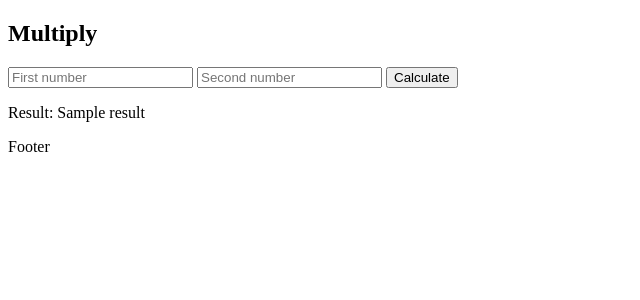
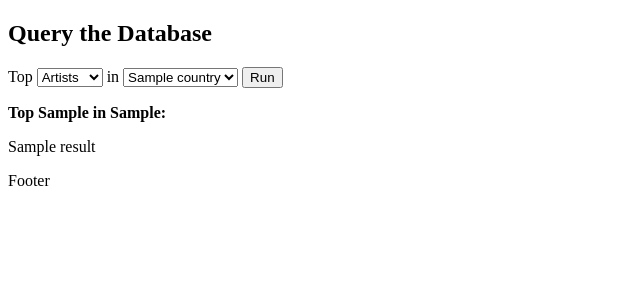
Before and after one commit to lrfield/music_analyzer_project, a Flask app: template templates/queries.html in a window 1280 px wide. Shown: the part 98-398 px from the top of the page, without its empty margins (0-640 px from the left). Run offline with Flask 3, Linux system fonts and the light colour scheme; the template is opened without the code that fills it: most values are stand-ins (such as "Sample title", 1, 10 or a date in 2020).

Commit message:
Initial commit

```diff
--- a/app.py
+++ b/app.py
@@ -2,11 +2,16 @@ import io
 import base64
 import numpy as np
 import matplotlib
-matplotlib.use('Agg')  # Non-interactive backend, required for Flask
+matplotlib.use('Agg')
 import matplotlib.pyplot as plt
 from flask import Flask, render_template, request
 
+# Import all MongoDB interaction from db.py
+import db as database
+
 app = Flask(__name__)
+
+# --- Business logic ---
 
 def multiply(a, b):
     return a * b
@@ -21,7 +26,6 @@ def generate_scatterplot():
     ax.set_xlabel('X')
     ax.set_ylabel('Y')
 
-    # Save plot to an in-memory buffer and encode as base64
     buffer = io.BytesIO()
     fig.savefig(buffer, format='png')
     buffer.seek(0)
@@ -32,42 +36,44 @@ def generate_scatterplot():
 
 # --- Routes ---
 
-# "A Minimal Application"
 @app.route('/')
 def home():
-    # "Rendering Templates"
     return render_template('index.html')
 
-# "Routing"
 @app.route('/report')
 def report():
-    # "Rendering Templates"
     return render_template('report.html')
 
-# "Routing"
 @app.route('/visualization')
 def visualization():
-    # "Rendering Templates"
     plot = generate_scatterplot()
     return render_template('visualization.html', plot=plot)
 
-# "HTTP Methods"
 @app.route('/queries', methods=['GET', 'POST'])
 def queries():
-    result = None
-    error = None
-    # "The Request Object"
+    # Populate dropdowns from the database
+    countries = database.get_countries()
+
+    results       = None
+    query_type    = None
+    query_country = None
+
     if request.method == 'POST':
-        try:
-            # "The Request Object"
-            a = float(request.form['operand_a'])
-            b = float(request.form['operand_b'])
-            result = multiply(a, b)
-        except ValueError:
-            error = "Both fields must be numbers."
-    # "Rendering Templates"
-    return render_template('queries.html', result=result, error=error)
+        query_type    = request.form['query_type']   # 'artists' or 'genre'
+        query_country = request.form['country']
 
-# "Debug Mode"
+        if query_type == 'artists':
+            results = database.top_artists_in_country(query_country)
+        elif query_type == 'genre':
+            results = database.top_genres_in_country(query_country)
+
+    return render_template(
+        'queries.html',
+        countries=countries,
+        results=results,
+        query_type=query_type,
+        query_country=query_country
+    )
+
 if __name__ == '__main__':
-    app.run(debug=True)
+    app.run(debug=False)
--- /dev/null
+++ b/db.py
@@ -0,0 +1,57 @@
+import pymongo
+import os
+
+MONGO_URI = os.environ.get("MONGO_URI", "mongodb+srv://fieldl_db_user:JcktLsFY2DeFl9za@maincluster.gy24md4.mongodb.net/")
+DB_NAME   = "music_data"
+
+# Single client instance reused across requests
+client = pymongo.MongoClient(MONGO_URI)
+db     = client[DB_NAME]
+
+artists_col = db["artists"]
+genres_col  = db["genre_profiles"]
+
+
+def get_countries():
+    countries = artists_col.distinct("country")
+    # distinct() can return None if a document has no country field
+    return sorted([c for c in countries if c])
+
+
+def get_genres():
+    genres = genres_col.distinct("_id")
+    return sorted([g for g in genres if g])
+
+
+def top_artists_in_country(country, limit=10):
+    cursor = (
+        artists_col
+        .find({"country": country}, {"name": 1})
+        .sort("total_listen_count", pymongo.DESCENDING)
+        .limit(limit)
+    )
+    return [doc["name"] for doc in cursor]
+
+
+def top_genres_in_country(country, limit=10):
+    results = []
+
+    for genre_doc in genres_col.find({}):
+        genre_name    = genre_doc["_id"]
+        top_countries = genre_doc.get("top_countries", [])
+
+        # Find this country's listen count within the genre's top_countries list
+        country_entry = next(
+            (entry for entry in top_countries if entry["country"] == country),
+            None
+        )
+
+        if country_entry:
+            results.append({
+                "genre":        genre_name,
+                "listen_count": country_entry["listen_count"]
+            })
+
+    # Sort by listen count descending and return genre name strings
+    results.sort(key=lambda x: x["listen_count"], reverse=True)
+    return [r["genre"] for r in results[:limit]]
--- a/templates/queries.html
+++ b/templates/queries.html
@@ -2,7 +2,7 @@
 <html lang="en">
 <head>
   <meta charset="utf-8">
-  <title>Music Analyzer Queries</title>
+  <title>Music Analyzer — Queries</title>
   <link rel="stylesheet" href="/static/styles.css">
 </head>
 <body>
@@ -12,32 +12,45 @@
 </header>
 
 <nav>
-    <a class="nav-btn" href="/">Home</a>
-    <a class="nav-btn" href="/report">Report</a>
-    <a class="nav-btn" href="/queries">Queries</a>
-    <a class="nav-btn" href="/visualization">Visualization</a>
+  <a class="nav-btn" href="/">Home</a>
+  <a class="nav-btn" href="/report">Report</a>
+  <a class="nav-btn active" href="/queries">Queries</a>
+  <a class="nav-btn" href="/visualization">Visualization</a>
 </nav>
 
 <main>
   <div class="card">
-    <h2>Multiply</h2>
+    <h2>Query the Database</h2>
     <div class="child_card">
       <form method="POST">
-        <input type="text" name="operand_a" placeholder="First number">
-        <input type="text" name="operand_b" placeholder="Second number">
-        <button type="submit">Calculate</button>
+
+        <label>Top</label>
+
+        <select name="query_type">
+          <option value="artists">Artists</option>
+          <option value="genre">Genres</option>
+        </select>
+
+        <label>in</label>
+
+        <select name="country">
+          {% for country in countries %}
+            <option value="{{ country }}"
+              {% if country == query_country %}selected{% endif %}>
+              {{ country }}
+            </option>
+          {% endfor %}
+        </select>
+
+        <button type="submit">Run</button>
+
       </form>
     </div>
 
-    {% if error %}
+    {% if results is not none %}
     <div class="child_card">
-      <p>Error: {{ error }}</p>
-    </div>
-    {% endif %}
-
-    {% if result is not none %}
-    <div class="child_card">
-      <p>Result: {{ result }}</p>
+      <p><strong>Top {{ query_type }} in {{ query_country }}:</strong></p>
+      <p>{{ results | join(', ') }}</p>
     </div>
     {% endif %}
 
```
